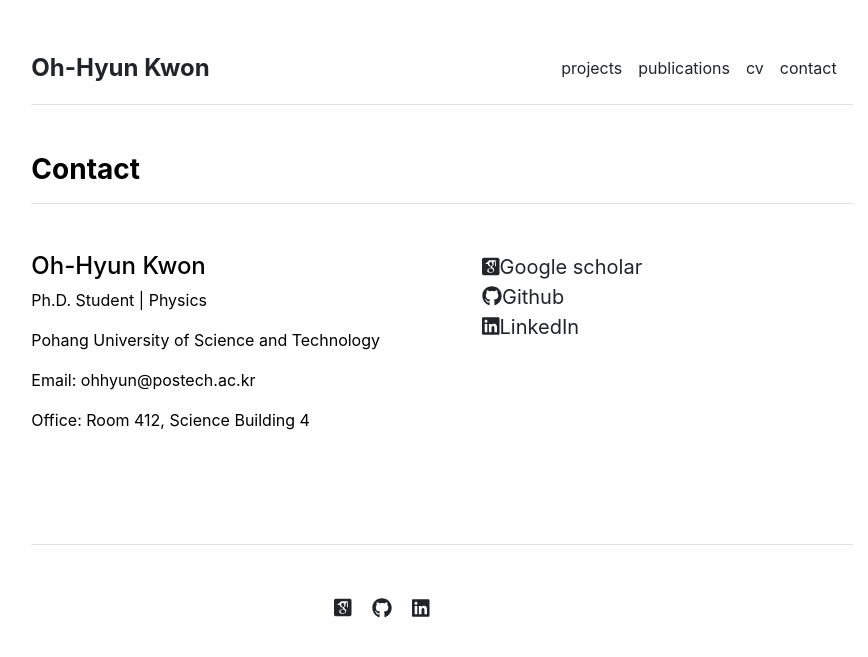
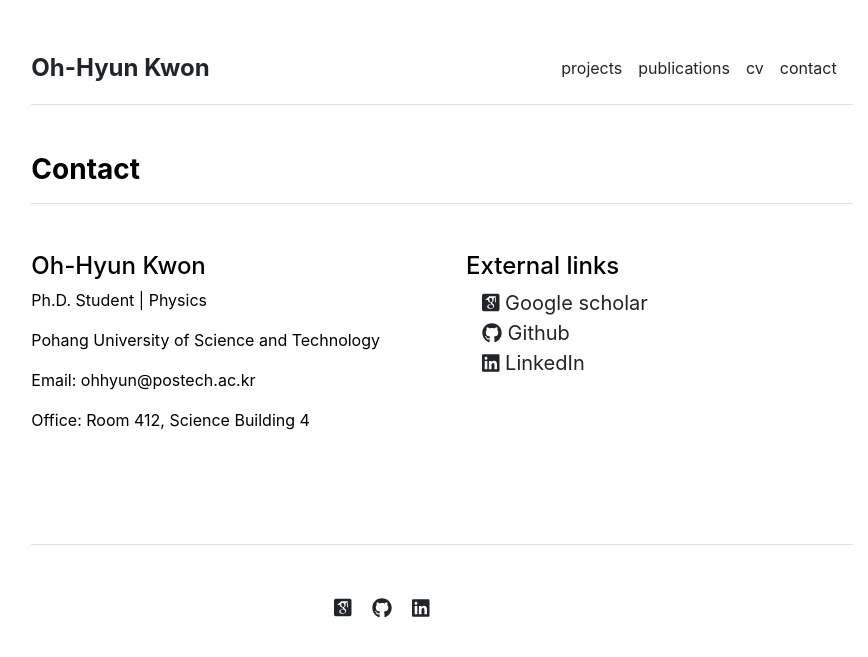
Before and after one commit to pothyd/pothyd.github.io, a Jekyll site: the page built from contact.md, in a window 1280 px wide. Shown: the top 657 px of the page, without its empty margins (198-1066 px from the left). Built offline with Jekyll 4.4.1, drawn with Linux system fonts in a browser that asks for light colours; some web fonts are replaced.

Commit message:
Update contact.html

```diff
--- a/_includes/contact.html
+++ b/_includes/contact.html
@@ -12,8 +12,9 @@
         {% endfor %}
       </div>
       <div class="col-md-6">
+        <h4>External links</h4>
         {% for item in site.data.settings.social %}
-          <a href="{{ item.link }}" class="ms-3 fs-5"><i class="{{ item.icon }}"></i>{{ item.text }}</a><br>
+          <a href="{{ item.link }}" class="ms-3 fs-5"><i class="{{ item.icon }}"></i> {{ item.text }}</a><br>
         {% endfor %}
       </div>
     </div>
```
